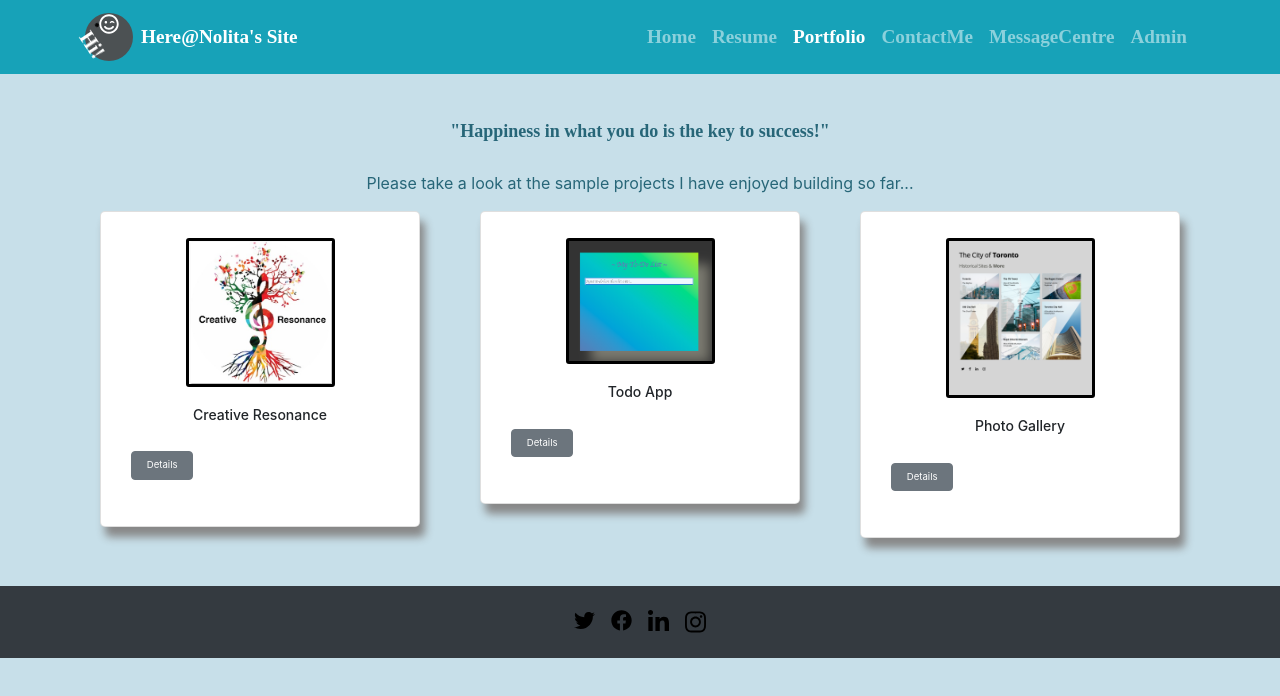
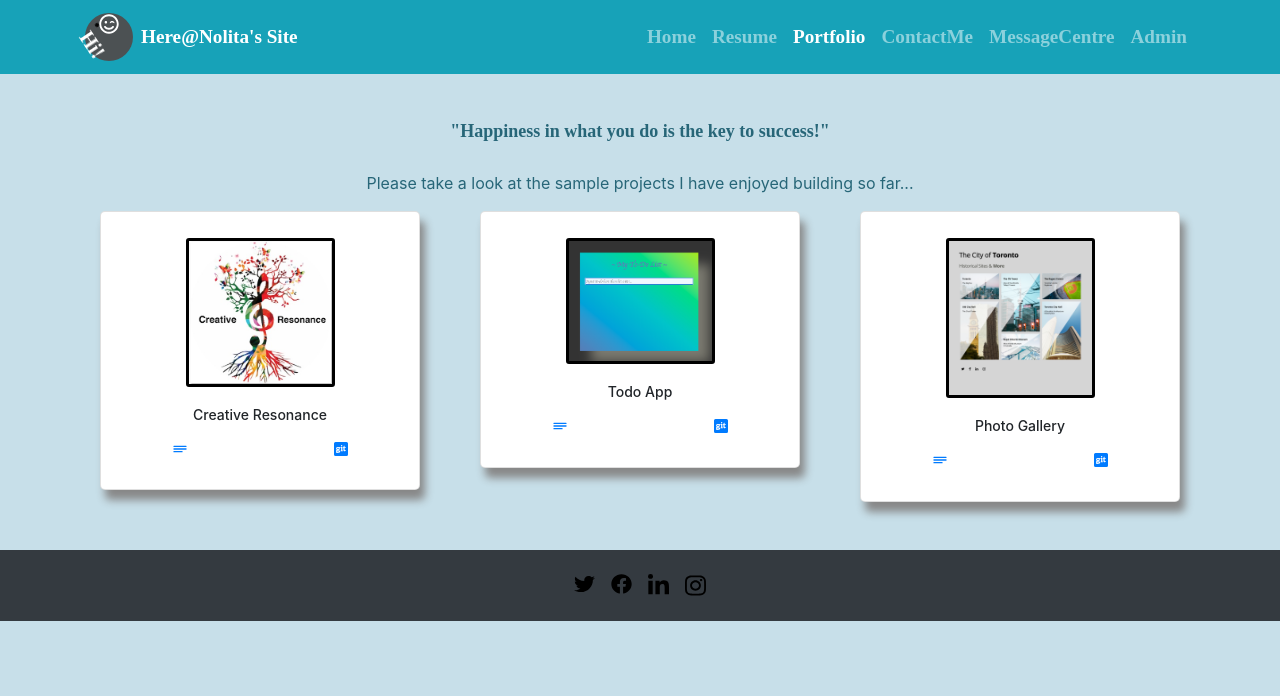
Before and after one commit to nmuceros/muceros__nolita--final-project, a React (Create React App) app in the folder fs1010-project-front-end/: page /portfolio in a window 1280 px wide. Shown: the top 696 px of the page. Built offline with nearby package versions, Linux system fonts and the light colour scheme.

Commit message:
replaces button on collapse and adds git links

```diff
--- a/fs1010-project-front-end/src/components/pages/PortfolioCard.js
+++ b/fs1010-project-front-end/src/components/pages/PortfolioCard.js
@@ -1,5 +1,7 @@
 import React, { useState } from "react"
 import { Container, Card, CardBody, CardImg, CardSubtitle, CardTitle, CardText, CardFooter, Button, Collapse } from "reactstrap"
+import { CgDetailsMore } from "react-icons/cg"
+import { FaGitSquare } from "react-icons/fa"
 import "../../css/portfolioCard.css"
 
 
@@ -10,18 +12,6 @@ const PortfolioCard = (project) => {
     const [isOpen, setIsOpen] = useState(false);
     const toggle = () => setIsOpen(!isOpen);
 
-    // const handleMore = () => {
-    //     setSelectedProject({
-    //         projectID: projectObject.projectID,
-    //         projectName: projectObject.projectName,
-    //         projectImage: projectObject.projectImage,
-    //         projectbBuiltBy: projectObject.projectbBuiltBy,
-    //         projectTitle: projectObject.projectTitle,
-    //         projectDesc: projectObject.projectDesc
-    //     });
-    //     setIsOpen(!isOpen);
-    // }
-
     return (
         <Container>
             <Card id="portfolio-card-container" >
@@ -30,30 +20,22 @@ const PortfolioCard = (project) => {
                 </div>
                 <CardBody>
                     <CardTitle id="portfolio-cardTitle" tag="h4">{project.projectName}</CardTitle>
-
-
                     <div>
-                    <Button className="portfolio-collapse-button" color="secondary" onClick={toggle}  style={{ marginBottom: '1rem' }}>Details</Button>
+                        <div className="portfolio-card-links">
+                            <a className="portfolio-collapse-icon" onClick={toggle}>
+                                <CgDetailsMore />
+                            </a>
+                            <a className="portfolio-gitLink-icon">
+                                <FaGitSquare />
+                            </a>
+                        </div>
                         <Collapse className="portfolio-collapse" isOpen={isOpen}>
-                            {/* <Card> */}
-                                {/* <CardBody> */}
                                {project.projectDesc}
-                                {/* </CardBody> */}
-                                {/* </Card> */}
                         </Collapse>
                     </div>
 
                 </CardBody>
-
-                {/* <CardBody>
-                    <CardTitle id="portfolio-cardTitle" tag="h5">{project.projectName}</CardTitle>
-                    <CardSubtitle id="portfolio-cardSubTitle" ag="h6" className="mb-2 text-muted">{project.projectDesc}</CardSubtitle>
-                    <CardText id="portfolio-cardText">{project.projectDesc}</CardText>
-                    <Button id="portfolio-collapse-button" color="secondary" size="sm">Button</Button>
-                </CardBody>        */}
-
             </Card>
-
         </Container>
     )
 }
--- a/fs1010-project-front-end/src/css/portfolioCard.css
+++ b/fs1010-project-front-end/src/css/portfolioCard.css
@@ -1,29 +1,37 @@
+.portfolio-card-links {
+    position: relative;
+    display: flex;
+    justify-content: space-around;
+
+}
 
 
-  .portfolio-collapse-button {
+
+ .portfolio-collapse-icon {
     position: relative;
-    align-content: center;
-    /* margin-left: 2.2rem; */
-    font-size: .6rem;
     height: auto;
-    width: 3.9rem;
-    margin-top: 1rem
+    width: 5rem;
  }
 
 
-.portfolio-collapse-button:hover {
+.portfolio-collapse-icon:hover {
     transform: translate(-.35rem) scale(1.05);
-    /* transform: scale(1.3); */
+}
+
+.portfolio-gitLink-icon:hover {
+    transform: translate(-.35rem) scale(1.05);
 }
 
 
 
 
- .portfolio-collapse-button {
+ .portfolio-collapse-icon {
     cursor: pointer;
 }
 
 
 .portfolio-collapse {
+    margin-top: .8rem;
     font-size: .7rem;
+    text-align: center;
 }
```
